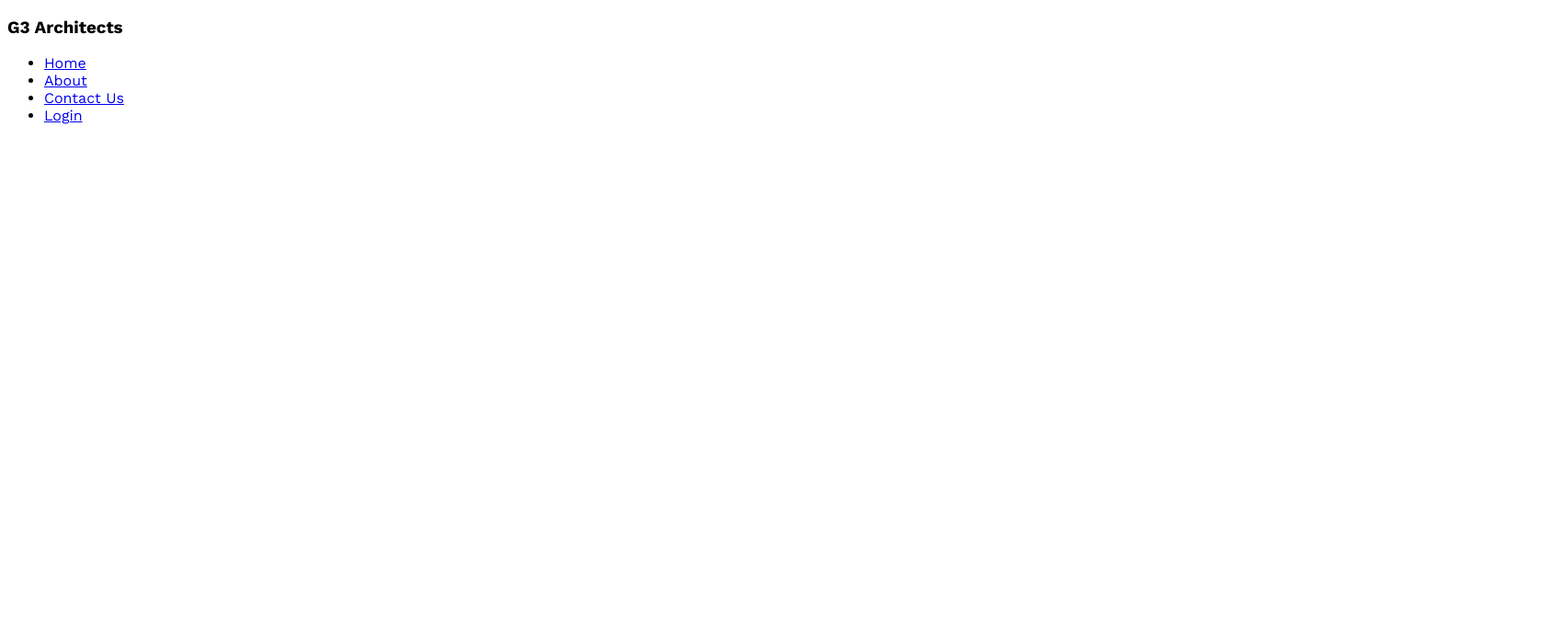
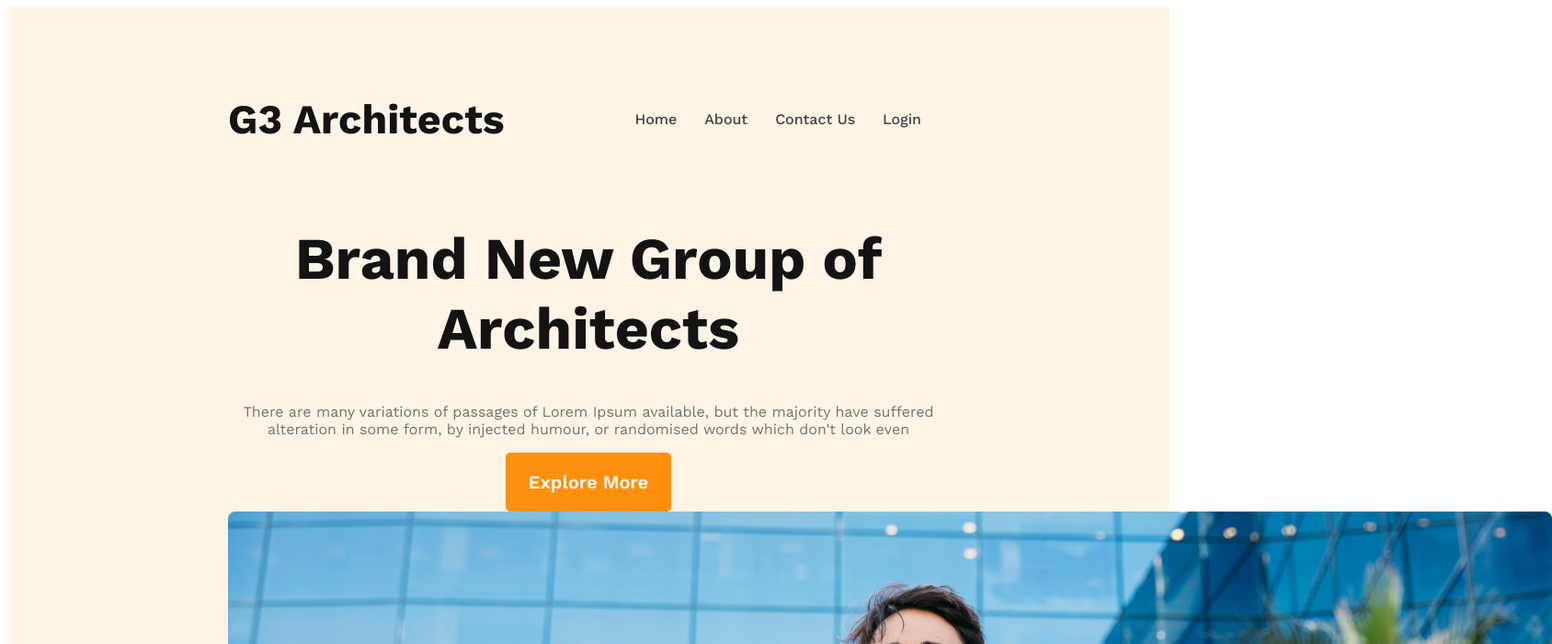
Before and after one commit to Mdhasan112/g3-architect-website, a plain HTML site: page index.html in a window 1280 px wide. Shown: the top 700 px of the page at 92% size, 1688 px wide, since content can reach past the window. Drawn offline with nearby package versions, Linux system fonts and the light colour scheme.

Commit message:
banner content added

```diff
--- a/index.html
+++ b/index.html
@@ -17,6 +17,18 @@
           <li><a href="#">Login</a></li>
         </ul>
       </nav>
+      <div class="banner">
+        <div class="banner-content">
+          <h1 class="banner-title">Brand New Group of Architects</h1>
+          <p class="banner-descriptipn">
+            There are many variations of passages of Lorem Ipsum available, but
+            the majority have suffered alteration in some form, by injected
+            humour, or randomised words which don't look even
+          </p>
+          <button class="btn-primary">Explore More</button>
+        </div>
+        <img src="./images/banner.png" alt="" />
+      </div>
     </header>
     <main></main>
     <footer></footer>
--- a/styles/architect.css
+++ b/styles/architect.css
@@ -1,6 +1,66 @@
 /* imported font from google font */
 @import url("https://fonts.googleapis.com/css2?family=Work+Sans:ital,wght@0,100..900;1,100..900&display=swap");
 
+/* shared styles */
 * {
   font-family: "Work Sans", sans-serif;
 }
+
+.btn-primary {
+  background-color: #ff900e;
+  padding: 20px 25px;
+  border-radius: 5px;
+  border: none;
+  font-size: 1.25rem;
+  color: #fff;
+  font-weight: 600;
+}
+
+/* header styles */
+header {
+  padding: 50px 240px;
+  background: rgba(255, 144, 14, 0.1);
+}
+header nav {
+  display: flex;
+  justify-content: space-between;
+  align-items: center;
+}
+
+nav h3 {
+  color: #131313;
+  font-size: 2.8rem;
+  font-weight: 700;
+}
+header ul {
+  display: flex;
+  align-items: center;
+}
+
+header ul li {
+  margin-right: 30px;
+  list-style: none;
+}
+
+header li a {
+  text-decoration: none;
+  color: #424242;
+  font-size: 1rem;
+  font-weight: 500;
+}
+
+/* banner styles */
+.banner-content {
+  max-width: 800px;
+  text-align: center;
+  margin: 0px auto;
+}
+.banner-title {
+  color: #131313;
+  font-size: 4rem;
+  font-weight: 700;
+}
+.banner-descriptipn {
+  font-size: 1rem;
+  color: #727272;
+}
```
